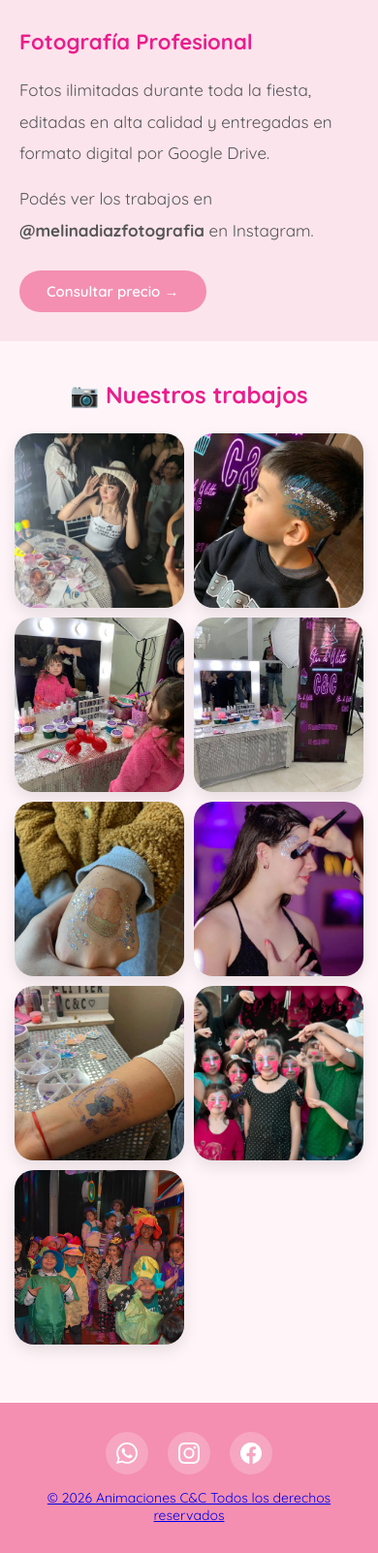
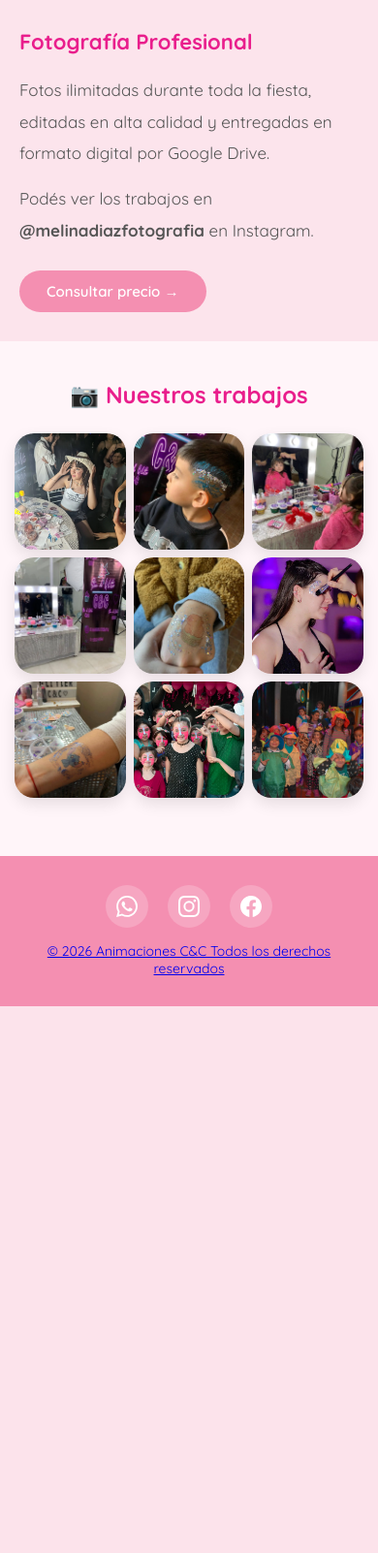
Before and after one commit to dylangig/Animaciones-C-C, a Flask app: page / in a window 390 px wide. Shown: the part 2522-4124 px from the top of the page at 97% size. After the commit the page ends 3560 px from the top, so only its background shows below. Run offline with Flask 3, Linux system fonts and the light colour scheme.

Commit message:
Galeria de imagenes de 2 a 3 y imagen primero y despues texto

```diff
--- a/templates/inicio.html
+++ b/templates/inicio.html
@@ -197,6 +197,10 @@
         height: auto;
         margin: 0 -20px 40px -20px;
         }
+    .seccion-full,
+        .seccion-full.invertida {
+            flex-direction: column !important;
+        }
         .seccion-full-img img {
             height: 300px;
             width: 100%;
@@ -211,11 +215,11 @@
             font-size: 24px;
         }
         .galeria {
-            grid-template-columns: repeat(2, 1fr);
-            gap: 10px;
+            grid-template-columns: repeat(3, 1fr);
+            gap: 8px;
         }
         .foto-card img {
-            height: 180px;
+            height: 120px;
         }
 }
 </style>
```
